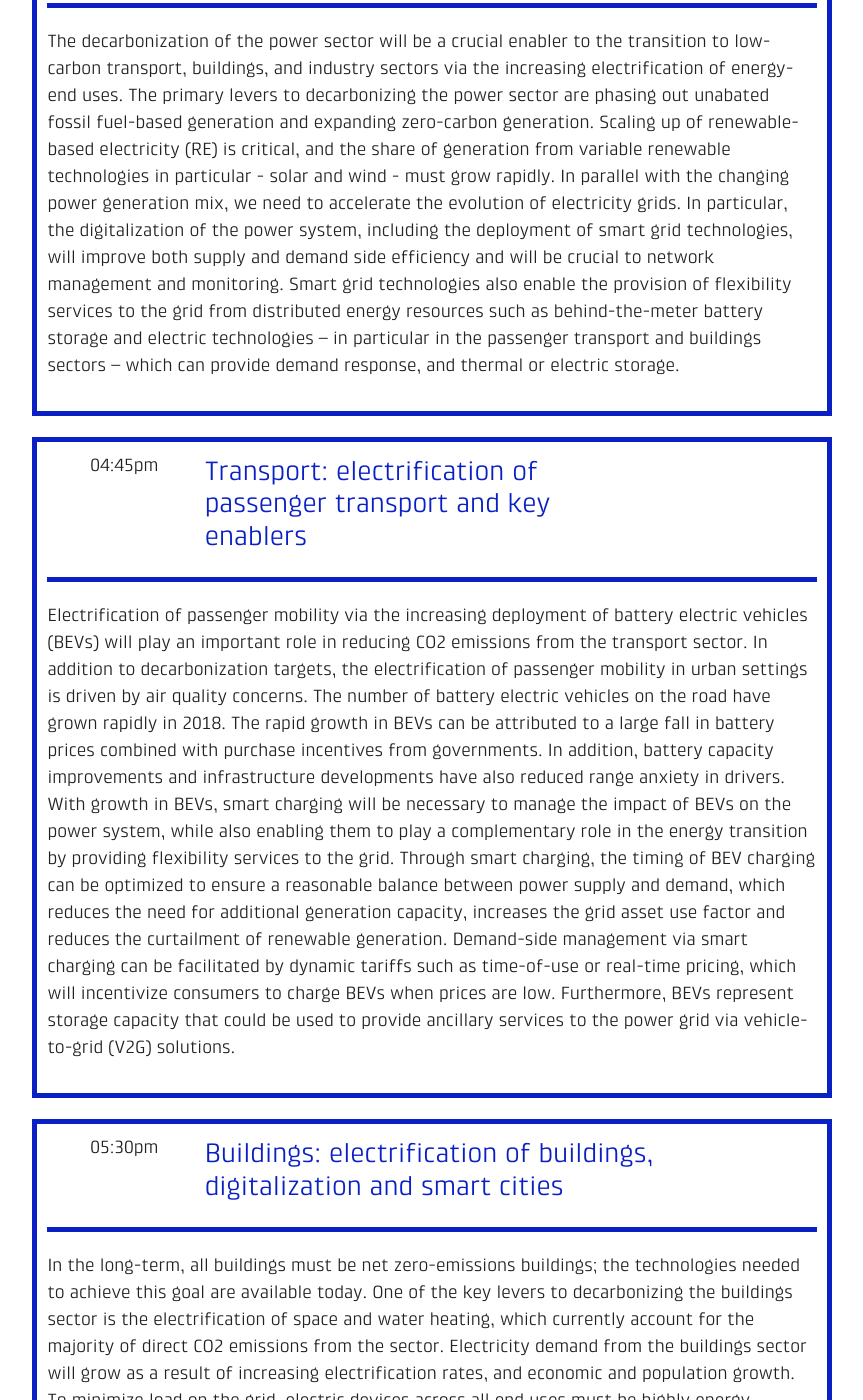
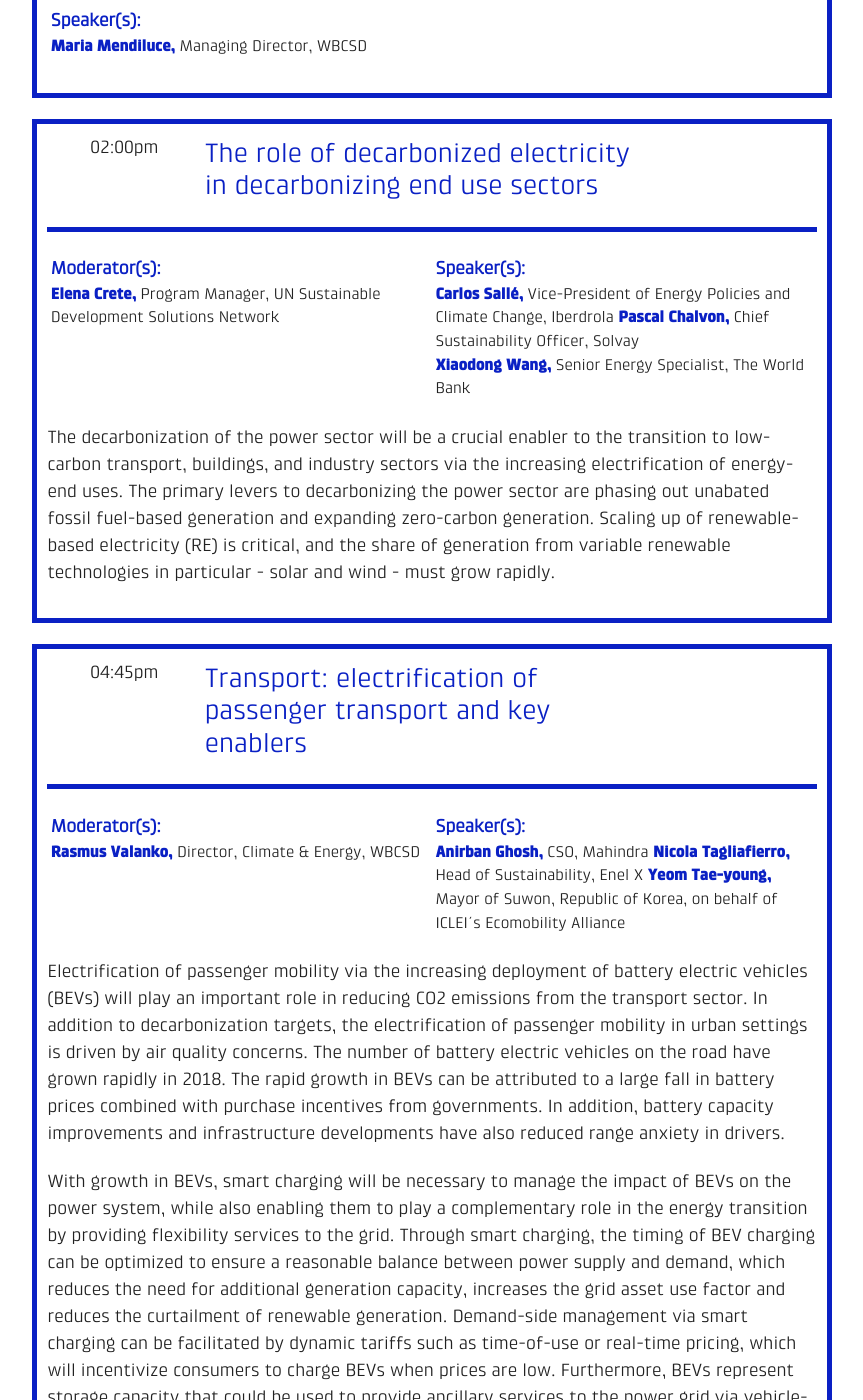
Before and after one commit to ryanswaney/lesc-jekyll, a Jekyll site: the page built from _event/lesc-at-cop24.markdown, in a window 1280 px wide and 1400 px high, scrolled down 1656 px. Shown: the whole window, without its empty margins (208-1071 px from the left). Built offline with Jekyll 4.4.1, drawn with Linux system fonts in a browser that asks for light colours; nearby versions of some CDN libraries; some of the changed text lies outside the part shown.

Commit message:
Updated Lesc At Cop24

```diff
--- a/_event/lesc-at-cop24.markdown
+++ b/_event/lesc-at-cop24.markdown
@@ -11,47 +11,86 @@
   of this LESC is “Accelerating Action”. We will bring together global leaders who
   are taking bold action.
 sessions:
-- title: Opening Remarks by COP24 Presidency / High-level Climate Champion
-  date: 2018-12-10 15:30:00 Z
-  starts_at:
-  moderators:
-  speakers:
-  description:
 - title: Welcome Keynotes and setting the scene
   date: 2018-12-10 15:30:00 Z
   starts_at:
   moderators:
-  speakers:
+  speakers: "**Hongyu Lin,** Director-General of Cooperation Bureau, GEIDCO \n**Jeffrey
+    Sachs,** Director, UN Sustainable Development Solutions Network (Video conference)\n"
   description:
-- title: The role of decarbonised electricity in decarbonising end use sectors
-  date: 2018-12-10 16:00:00 Z
+- title: 'Launch of WBCSD report: “New Energy Solutions for 1.5°C ” '
+  date: 2018-12-10 15:50:00 Z
   starts_at:
   moderators:
-  speakers:
-  description: |-
-    The decarbonization of the power sector will be a crucial enabler to the transition to low-carbon transport, buildings, and industry sectors via the increasing electrification of energy-end uses. The primary levers to decarbonizing the power sector are phasing out unabated fossil fuel-based generation and expanding zero-carbon generation. Scaling up of renewable-based electricity (RE) is critical, and the share of generation from variable renewable technologies in particular - solar and wind -  must grow rapidly.
-    In parallel with the changing power generation mix, we need to accelerate the evolution of electricity grids. In particular, the digitalization of the power system, including the deployment of smart grid technologies, will improve both supply and demand side efficiency and will be crucial to network management and monitoring.  Smart grid technologies also enable the provision of flexibility services to the grid from distributed energy resources such as behind-the-meter battery storage and electric technologies – in particular in the passenger transport and buildings sectors – which can provide demand response, and thermal or electric storage.
+  speakers: "**Maria Mendiluce,** Managing Director, WBCSD"
+  description:
+- title: The role of decarbonized electricity in decarbonizing end use sectors
+  date: 2018-12-10 14:00:00 Z
+  starts_at:
+  moderators: "**Elena Crete,** Program Manager, UN Sustainable Development Solutions
+    Network"
+  speakers: "**Carlos Sallé,** Vice-President of Energy Policies and Climate Change,
+    Iberdrola \n**Pascal Chalvon,** Chief Sustainability Officer, Solvay  \n**Xiaodong
+    Wang,** Senior Energy Specialist, The World Bank\n"
+  description: The decarbonization of the power sector will be a crucial enabler to
+    the transition to low-carbon transport, buildings, and industry sectors via the
+    increasing electrification of energy-end uses. The primary levers to decarbonizing
+    the power sector are phasing out unabated fossil fuel-based generation and expanding
+    zero-carbon generation. Scaling up of renewable-based electricity (RE) is critical,
+    and the share of generation from variable renewable technologies in particular
+    - solar and wind -  must grow rapidly.
 - title: 'Transport: electrification of passenger transport and key enablers'
   date: 2018-12-10 16:45:00 Z
   starts_at:
-  moderators:
-  speakers:
-  description: |-
-    Electrification of passenger mobility via the increasing deployment of battery electric vehicles (BEVs) will play an important role in reducing CO2 emissions from the transport sector. In addition to decarbonization targets, the electrification of passenger mobility in urban settings is driven by air quality concerns. The number of battery electric vehicles on the road have grown rapidly in 2018. The rapid growth in BEVs can be attributed to a large fall in battery prices combined with purchase incentives from governments. In addition, battery capacity improvements and infrastructure developments have also reduced range anxiety in drivers.
-    With growth in BEVs, smart charging will be necessary to manage the impact of BEVs on the power system, while also enabling them to play a complementary role in the energy transition by providing flexibility services to the grid. Through smart charging,  the timing of BEV charging can be optimized to ensure a reasonable balance between power supply and demand, which reduces the need for additional generation capacity, increases the grid asset use factor and reduces the curtailment of renewable generation. Demand-side management via smart charging can be facilitated by dynamic tariffs such as time-of-use or real-time pricing, which will incentivize consumers to charge BEVs when prices are low. Furthermore, BEVs represent storage capacity that could be used to provide ancillary services to the power grid via vehicle-to-grid (V2G) solutions.
-- title: 'Buildings: electrification of buildings, digitalization and smart cities'
+  moderators: "**Rasmus Valanko,** Director, Climate & Energy, WBCSD"
+  speakers: "**Anirban Ghosh,** CSO, Mahindra \n**Nicola Tagliafierro,** Head of Sustainability,
+    \ Enel X\n**Yeom Tae-young,** Mayor of Suwon, Republic of Korea, on behalf of
+    ICLEI´s Ecomobility Alliance\n"
+  description: "Electrification of passenger mobility via the increasing deployment
+    of battery electric vehicles (BEVs) will play an important role in reducing CO2
+    emissions from the transport sector. In addition to decarbonization targets, the
+    electrification of passenger mobility in urban settings is driven by air quality
+    concerns. The number of battery electric vehicles on the road have grown rapidly
+    in 2018. The rapid growth in BEVs can be attributed to a large fall in battery
+    prices combined with purchase incentives from governments. In addition, battery
+    capacity improvements and infrastructure developments have also reduced range
+    anxiety in drivers.\n \nWith growth in BEVs, smart charging will be necessary
+    to manage the impact of BEVs on the power system, while also enabling them to
+    play a complementary role in the energy transition by providing flexibility services
+    to the grid. Through smart charging,  the timing of BEV charging can be optimized
+    to ensure a reasonable balance between power supply and demand, which reduces
+    the need for additional generation capacity, increases the grid asset use factor
+    and reduces the curtailment of renewable generation. Demand-side management via
+    smart charging can be facilitated by dynamic tariffs such as time-of-use or real-time
+    pricing, which will incentivize consumers to charge BEVs when prices are low.
+    Furthermore, BEVs represent storage capacity that could be used to provide ancillary
+    services to the power grid via vehicle-to-grid (V2G) solutions."
+- title: 'Buildings: electrification of buildings, digitalization, and smart cities'
   date: 2018-12-10 17:30:00 Z
   starts_at:
-  moderators:
-  speakers:
-  description: |-
-    In the long-term, all buildings must be net zero-emissions buildings; the technologies needed to achieve this goal are available today. One of the key levers to decarbonizing the buildings sector is the electrification of space and water heating, which currently account for the majority of direct CO2 emissions from the sector. Electricity demand from the buildings sector will grow as a result of increasing electrification rates, and economic and population growth. To minimize load on the grid, electric devices across all end uses must be highly energy efficient.
-    The digitalization of household devices is one way to drive efficiency improvements. For example, digitalization increases the opportunities for device optimization by increasing awareness of energy consumption in real-time; and smart thermostats can use machine learning to automatically adjust room temperature in response to occupant behavior and input such as weather forecasts. In addition to efficiency improvements, demand response in the buildings sector enabled by digitalization will be important to managing load on the electricity system.
+  moderators: "**Emani Kumar,** ICLEI Deputy Secretary General and Regional Director
+    for ICLEI South Asia "
+  speakers: "**Gilles Vermot Desroches,** CSO, Schneider Electric  \n**Meg Argyriou,**
+    Head of International Programs, ClimateWorks Australia"
+  description: "In the long-term, all buildings must be net zero-emissions buildings;
+    the technologies needed to achieve this goal are available today. One of the key
+    levers to decarbonizing the buildings sector is the electrification of space and
+    water heating, which currently account for the majority of direct CO2 emissions
+    from the sector. Electricity demand from the buildings sector will grow as a result
+    of increasing electrification rates, and economic and population growth. To minimize
+    load on the grid, electric devices across all end uses must be highly energy efficient.\n
+    \nThe digitalization of household devices is one way to drive efficiency improvements.
+    For example, digitalization increases the opportunities for device optimization
+    by increasing awareness of energy consumption in real-time; and smart thermostats
+    can use machine learning to automatically adjust room temperature in response
+    to occupant behavior and input such as weather forecasts. In addition to efficiency
+    improvements, demand response in the buildings sector enabled by digitalization
+    will be important to managing load on the electricity system."
 - title: Concluding Remarks
-  date: 2018-12-10 18:25:00 Z
+  date: 2018-12-10 18:15:00 Z
   starts_at:
   moderators:
-  speakers:
+  speakers: "**Bertrand Piccard,** Co Founder and Chairman, Solar Impulse "
   description:
 speakers:
 - name: Meg Argyriou
@@ -205,6 +244,20 @@
     Science and Engineering from Tsinghua University.'
   image: "/uploads/Xiaodong%20Wang.jpg"
   title: Senior Energy Specialist, The World Bank
+- name: Maria Mendiluce
+  bio_text: 'Dr. María Mendiluce has over 20 years’ experience in the energy and climate
+    area. Since 2008, María has led the implementation of WBCSD’s Climate and Energy
+    strategy, guiding the work of over 200 member companies to influence the global
+    climate landscape. María managed the development of the Low Carbon Technology
+    Partnerships initiative, one of the flagship projects leading up to the success
+    of COP21. She created WBCSD’s new program on circular economy, and is now developing
+    the new strategy for transport and cities. Prior to joining WBCSD, Maria held
+    different roles at the International Energy Agency (Paris), Iberdrola and the
+    Economic Bureau of the Spanish Prime Minister (Spain). María teaches at the University
+    of Geneva, coaches students and is recognized for her contributions to scientific
+    journals and international conferences. She is married and has three kids. '
+  image: "/uploads/Maria%20Mendiluce.jpg"
+  title: Managing Director, WBCSD
 ---
 
 This year’s LESC features distinguished panelists from government, academia, business, and civil society who will address the themes of energy and land use. Spotlight presentations will facilitate rich dialogue on what is still needed and how public-private partnerships can support the common objectives between nations, cities, business, and academia. The outcomes of this event will be submitted to the Marrakech Partnership for Global Climate Action.
```
